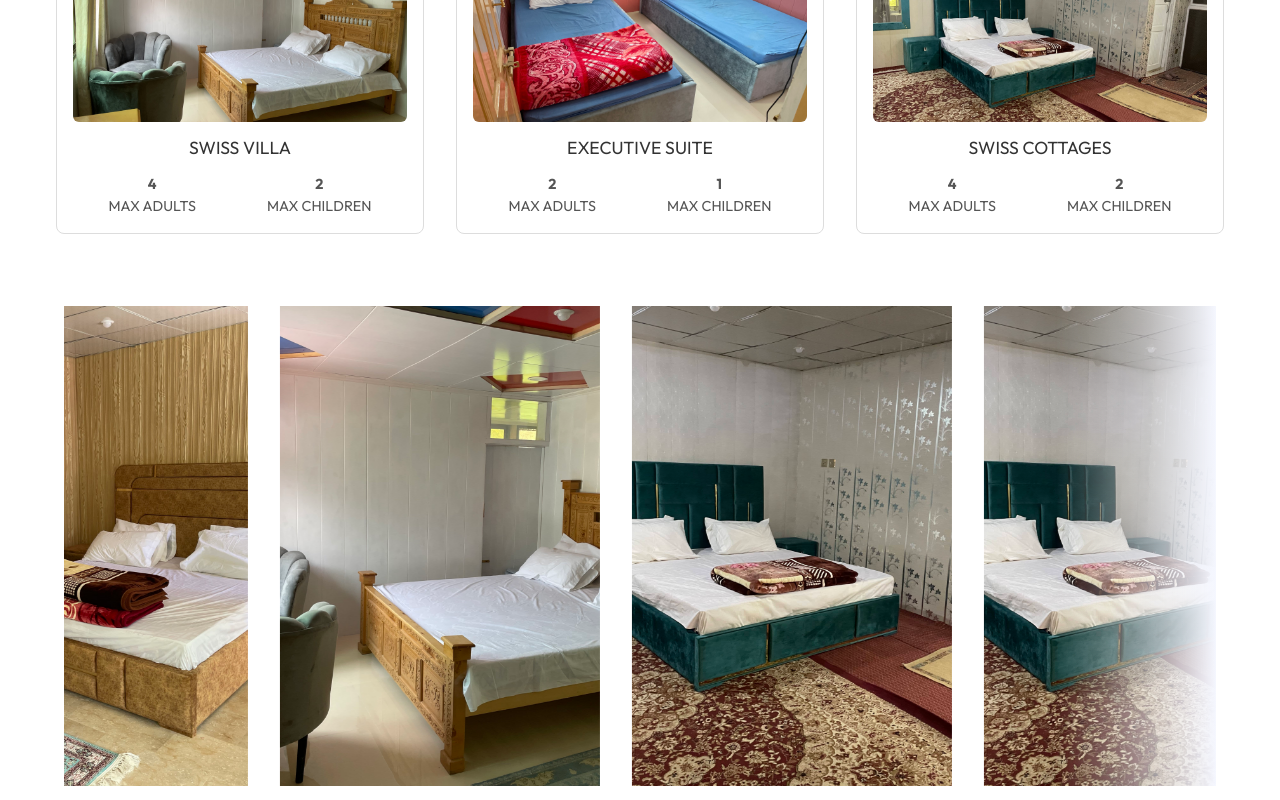
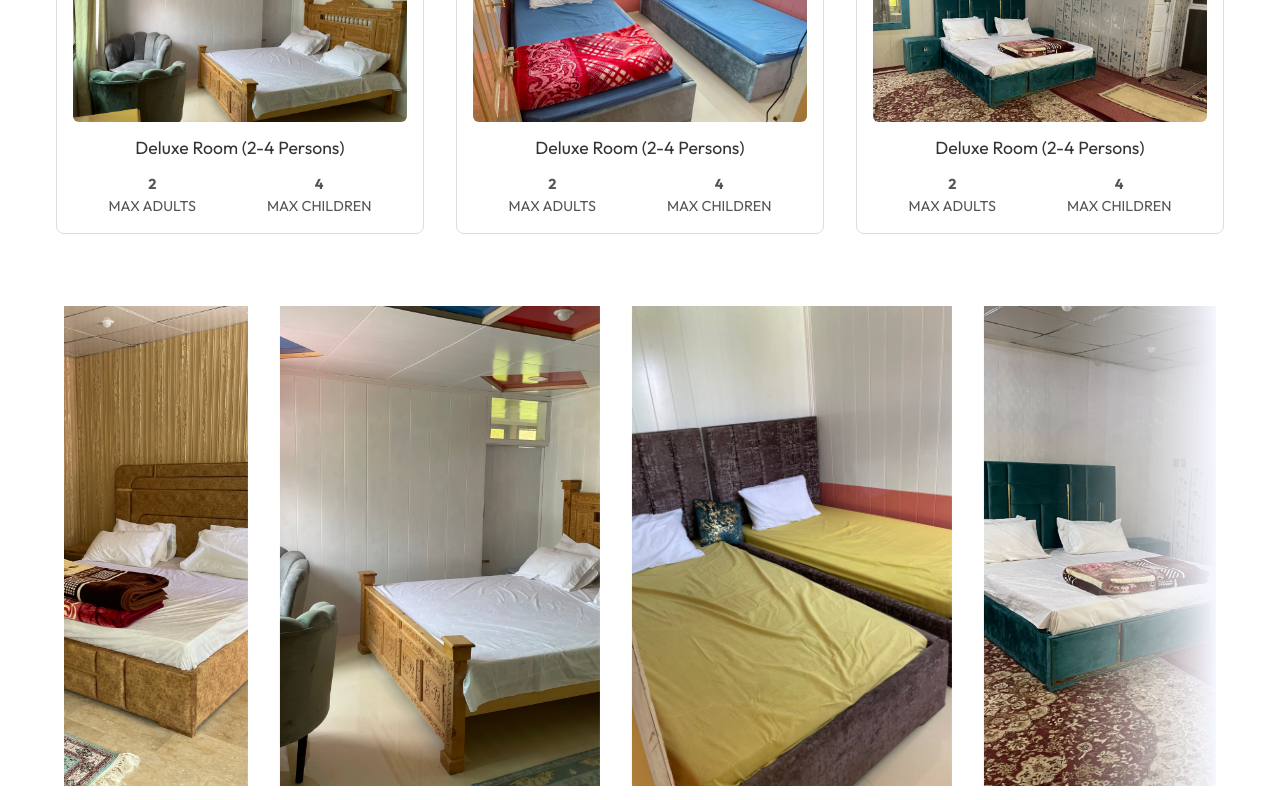
Before and after one commit to WaseemAbbas22/Hotel-booking-client, a React (Vite) app: page /Rooms in a window 1280 px wide. Shown: the part 1360-2160 px from the top of the page. Built offline with nearby package versions, Linux system fonts and the light colour scheme; a web font is replaced by a local one.

Commit message:
Fixed image paths and OurTeam import errors

```diff
--- a/index.html
+++ b/index.html
@@ -2,9 +2,9 @@
 <html lang="en">
   <head>
     <meta charset="UTF-8" />
-    <link rel="icon" type="image/svg+xml" href="/favicon.svg" />
+    <link rel="icon" type="image/svg+xml" href="/assets/LogoTarishing.png" />
     <meta name="viewport" content="width=device-width, initial-scale=1.0" />
-    <title>Hotel Booking</title>
+    <title>Tarishing View Hotel</title>
   </head>
   <body>
     <div id="root"></div>
--- a/package.json
+++ b/package.json
@@ -1,5 +1,5 @@
 {
-  "name": "client",
+  "name": "Tarishing View Hotel",
   "private": true,
   "version": "0.0.0",
   "type": "module",
--- a/src/components/Footer.jsx
+++ b/src/components/Footer.jsx
@@ -22,17 +22,17 @@ const Footer = () => {
           <p>Office no 4 & 5 Lower Ground,</p>
           <p>Areej Tower, E-11/3 Markaz,</p>
           <p>near Tooba Mosque, Islamabad</p>
-          <p className="mt-2 font-bold">Call: +92-3000-341551</p>
+          <p className="mt-2 font-bold">Call: +92-3555-850462</p>
         </div>
 
         {/* Quick Links */}
         <div className="flex-1">
           <h2 className="text-lg font-bold mb-2">Quick Links</h2>
           <ul className="space-y-1">
-            <li><Link to="#">Our Rooms</Link></li>
-            <li><Link to="#">Home</Link></li>
-            <li><Link to="#">About Us</Link></li>
-            <li><Link to="#">Contact</Link></li>
+            <li><Link to="/Rooms">Our Rooms</Link></li>
+            <li><Link to="/">Home</Link></li>
+            <li><Link to="/About">About Us</Link></li>
+            <li><Link to="/Contact">Contact</Link></li>
             <li><Link to="#">FAQs</Link></li>
           </ul>
         </div>
--- a/src/components/RoomGallery.jsx
+++ b/src/components/RoomGallery.jsx
@@ -3,40 +3,40 @@ import './RoomGallery.css';
 
 const rooms = [
   {
-    title: 'SHANGRILA CHALET',
+    title: 'Deluxe Room (2-4 Persons)',
     image: './assets/IMG_6277.jpg',
-    adults: 6,
-    children: 3,
+    adults: 2,
+    children: 4,
   },
   {
-    title: '3 BEDROOM EXECUTIVE SUITE',
+    title: 'Deluxe Room (2-4 Persons)',
     image: './assets/IMG_6288.jpg',
-    adults: 6,
-    children: 3,
+    adults: 2,
+    children: 4,
   },
   {
-    title: '2 BEDROOM EXECUTIVE SUITE',
+    title: 'Deluxe Room (2-4 Persons)',
     image: './assets/IMG_6291.jpg',
-    adults: 4,
-    children: 2,
+    adults: 2,
+    children: 4,
   },
   {
-    title: 'SWISS VILLA',
+    title: 'Deluxe Room (2-4 Persons)',
     image: './assets/IMG_6304.jpg',
-    adults: 4,
-    children: 2,
+    adults: 2,
+    children: 4,
   },
   {
-    title: 'EXECUTIVE SUITE',
+    title: 'Deluxe Room (2-4 Persons)',
     image: './assets/IMG_6309.jpg',
     adults: 2,
-    children: 1,
+    children: 4,
   },
   {
-    title: 'SWISS COTTAGES',
+    title: 'Deluxe Room (2-4 Persons)',
     image: './assets/IMG_6277.jpg',
-    adults: 4,
-    children: 2,
+    adults: 2,
+    children: 4,
   },
 ];
 
--- a/src/pages/Rooms.jsx
+++ b/src/pages/Rooms.jsx
@@ -18,19 +18,19 @@ const Rooms = () => {
 
   const cardData = [
     {
-      title: "2BHK ",
+      title: " Deluxe Room (2-4 Persons)",
+      image: "./assets/IMG_6302.jpg",
+    },
+    {
+      title: "Deluxe Room (2-4 Persons)",
       image: "./assets/IMG_6277.jpg",
     },
     {
-      title: "Design Your Digital Future",
-      image: "./assets/IMG_6277.jpg",
-    },
-    {
-      title: "Build with Passion, Ship with Pride",
+      title: "Deluxe Room (2-4 Persons)",
       image: "./assets/IMG_6291.jpg",
     },
     {
-      title: "Think Big, Code Smart",
+      title: "Deluxe Room (2-4 Persons)",
       image: "./assets/IMG_6304.jpg",
     },
   ];
```
Also changed, not shown: public/assets/IMG_6302.jpg (added).
